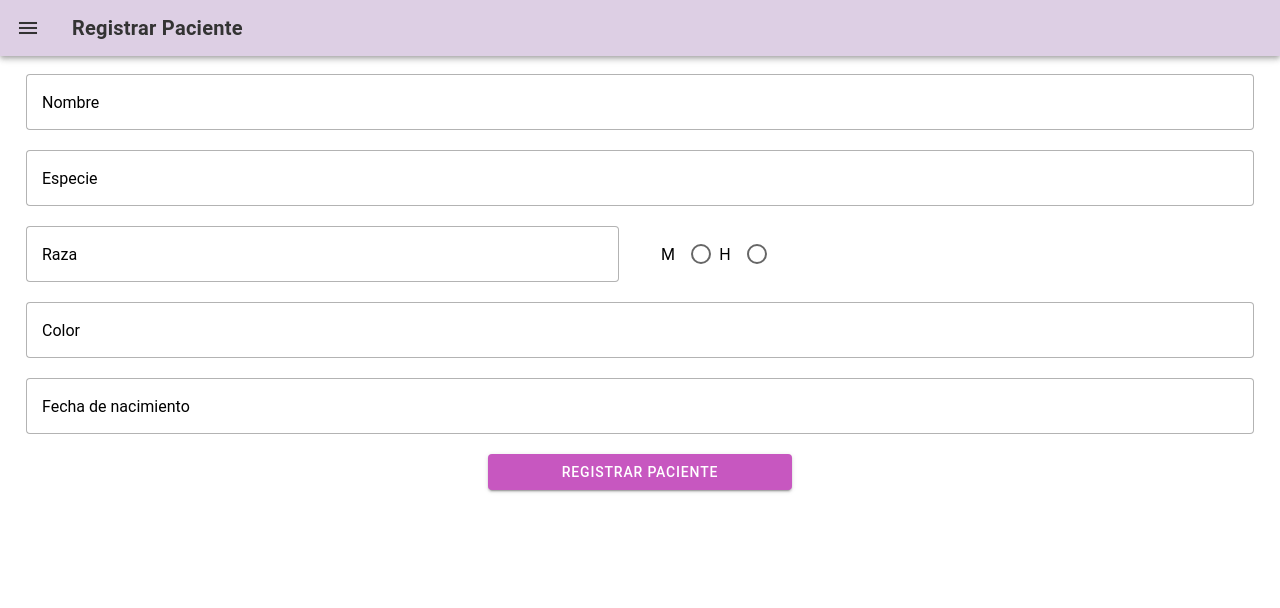
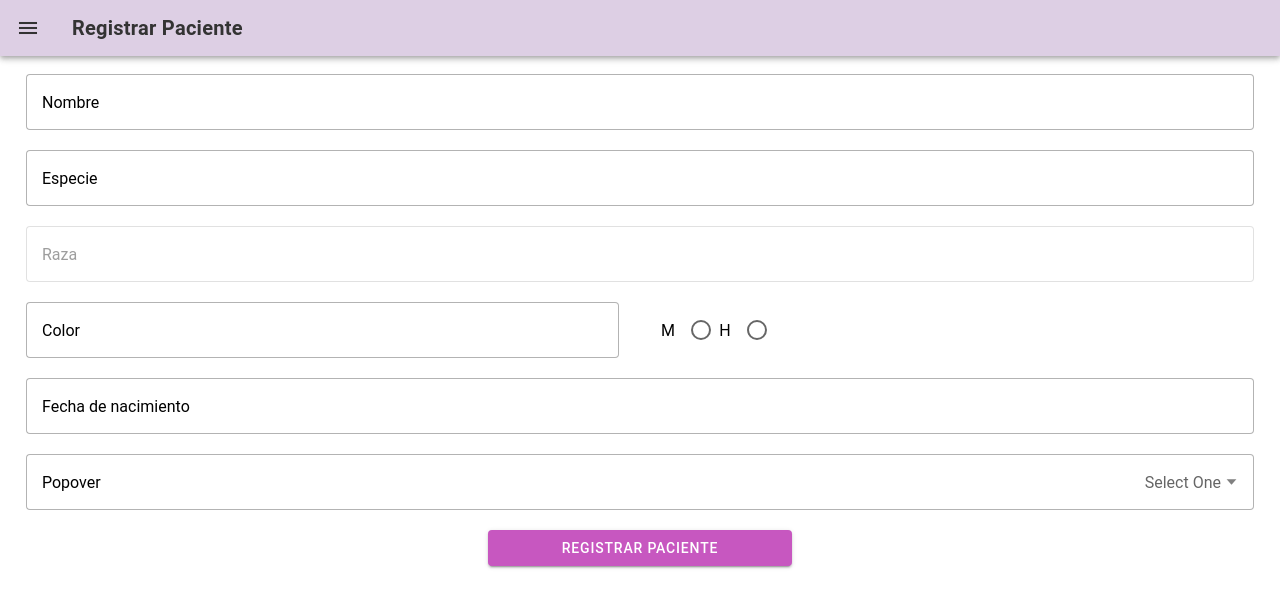
Before and after one commit to Paw-Solutions/GoVet, a React (Vite) app in the folder Frontend/: page /registro-paciente in a window 1280 px wide. Shown: the top 608 px of the page. Built offline with nearby package versions, Linux system fonts and the light colour scheme.

Commit message:
prueba seleccion y filtrado de especie y raza, testeo popover

```diff
--- a/Frontend/src/pages/registroPaciente.css
+++ b/Frontend/src/pages/registroPaciente.css
@@ -1,58 +1,105 @@
-/* Forzar que los labels se muestren completos */
+/* Evita que los labels flotantes se corten visualmente cuando están activos */
 ion-input .label-text-wrapper,
 ion-input .native-wrapper {
   overflow: visible !important;
 }
 
-/* Solución específica para evitar el recorte de labels flotantes */
+/* Configuración visual y espaciado de los inputs */
 ion-input {
-  --padding-top: 1.2rem;
-  /*Personalizacion de colores de los inputs*/
-  --highlight-color-focused: #87216c !important;
-  --placeholder-color: #c8a9da !important;
+  --padding-top: 1.2rem; /* Espacio superior para que el label flotante no se superponga */
+  --highlight-color-focused: #87216c !important; /* Color morado del borde cuando el input está enfocado */
+  --placeholder-color: #c8a9da !important; /* Color lila claro para el texto placeholder */
 }
 
+/* Altura mínima y visibilidad de los contenedores de input */
 ion-item {
-  --min-height: 3.5rem;
-  overflow: visible !important;
+  --min-height: 3.5rem; /* Altura mínima consistente para todos los inputs */
+  overflow: visible !important; /* Permite que las listas de sugerencias se muestren sobre otros elementos */
 }
 
-/* Hacer que el botón tenga el mismo ancho que los inputs y centrarlo */
+/* Estilo del botón principal de registro */
 .custom-button {
-  width: 19rem;
-  margin: 0 auto;
-  display: block;
-
-  --background: #c757c0 !important;
+  width: 19rem; /* Ancho fijo que coincide con el ancho de los inputs */
+  margin: 0 auto; /* Centrado horizontal automático */
+  display: block; /* Necesario para que el margin auto funcione */
+  --background: #c757c0 !important; /* Color de fondo morado personalizado */
 }
 
-/* Personalización del header */
+/* Estilo de la barra superior de navegación */
 ion-header ion-toolbar {
-  --background: #ddcfe4; /* Mismo color que la barra lateral */
-  --color: #333; /* Color del texto */
+  --background: #ddcfe4; /* Color lila suave que coincide con la barra lateral */
+  --color: #333; /* Color del texto oscuro para contraste */
 }
 
-/* Título del header */
+/* Configuración del título en el header */
 ion-header ion-title {
-  --color: #333;
-  font-weight: 600;
+  --color: #333; /* Color del texto del título */
+  font-weight: 600; /* Peso de fuente semi-bold para destacar */
 }
 
-/* Botón del menú en el header */
+/* Estilo del botón de menú hamburguesa */
 ion-header ion-menu-button {
-  --color: #333;
+  --color: #333; /* Color del ícono del menú */
 }
 
-/* Estilos para radio buttons con mayor distancia */
+/* Layout horizontal para radio buttons de sexo (Macho/Hembra) */
 .radio-group-spaced {
-  display: flex !important;
-  flex-direction: row !important;
-  gap: 0.01rem !important;
-  align-items: center !important;
-  justify-content: flex-start !important;
-  padding: 0.125rem 0 !important;
+  display: flex !important; /* Layout horizontal en lugar de vertical */
+  flex-direction: row !important; /* Dirección horizontal explícita */
+  gap: 0.01rem !important; /* Espacio mínimo entre elementos */
+  align-items: center !important; /* Alineación vertical centrada */
+  justify-content: flex-start !important; /* Alineación horizontal al inicio */
+  padding: 0.125rem 0 !important; /* Padding vertical mínimo */
 }
 
+/* Espaciado entre cada radio button */
 .radio-group-spaced ion-radio {
-  margin-right: 0.5rem !important;
+  margin-right: 0.5rem !important; /* Separación de 0.5rem entre radio buttons */
 }
+
+/* Contenedor para inputs con funcionalidad de búsqueda */
+.searchbar-container {
+  position: relative; /* Necesario para posicionar la lista de sugerencias */
+}
+
+/* Lista desplegable de sugerencias para especies y razas */
+.filter-list {
+  position: absolute; /* Posicionamiento absoluto respecto al contenedor */
+  top: 100%; /* Se posiciona justo debajo del input */
+  left: 0; /* Alineado al borde izquierdo del input */
+  right: 0; /* Se extiende hasta el borde derecho del input */
+  z-index: 1000; /* Aparece sobre otros elementos */
+  background: white; /* Fondo blanco para contrastar */
+  border: 0.0625rem solid #ddd; /* Borde gris claro de 1px */
+  border-radius: 0.25rem; /* Bordes redondeados sutiles */
+  max-height: 10rem; /* Altura máxima para máximo 4 elementos */
+  overflow-y: auto; /* Scroll vertical si es necesario */
+  box-shadow: 0 0.125rem 0.5rem rgba(0, 0, 0, 0.1); /* Sombra sutil */
+  margin: 0; /* Sin margen externo */
+}
+
+/* Estilo de cada elemento en la lista de sugerencias */
+.filter-list ion-item {
+  --border-width: 0 0 0.0625rem 0; /* Borde inferior de 1px */
+  --border-color: #eee; /* Color del borde muy claro */
+  --padding-start: 1rem; /* Padding izquierdo de 16px */
+  --padding-end: 1rem; /* Padding derecho de 16px */
+  min-height: 2.5rem; /* Altura mínima de cada elemento */
+  font-size: 0.875rem; /* Tamaño de fuente ligeramente menor */
+}
+
+/* Efecto hover para elementos de la lista */
+.filter-list ion-item:hover {
+  --background: #f5f5f5; /* Fondo gris claro al pasar el mouse */
+  cursor: pointer; /* Cursor de mano para indicar clickeable */
+}
+
+/* Quitar borde del último elemento */
+.filter-list ion-item:last-child {
+  --border-width: 0; /* Sin borde inferior en el último elemento */
+}
+
+/* Espaciado del texto dentro de cada sugerencia */
+.filter-list ion-label {
+  margin: 0.5rem 0; /* Margen vertical de 8px */
+}
--- a/Frontend/src/pages/registroPaciente.tsx
+++ b/Frontend/src/pages/registroPaciente.tsx
@@ -19,6 +19,7 @@ import {
   IonGrid,
   IonRow,
   IonCol,
+  IonSearchbar,
   IonToast,
 } from "@ionic/react";
 import "./registroPaciente.css";
@@ -37,6 +38,58 @@ const RegistroPaciente: React.FC = () => {
   const [showToast, setShowToast] = useState(false);
   const [toastMessage, setToastMessage] = useState("");
 
+  // Datos de especies y razas (a futuro vendrán de BD)
+  //Para conectar con base de datos en el futuro:
+  //Reemplazar especiesData y razasData con llamadas a API
+  //Agregar estados de loading
+  //implementar debounce para las búsquedas
+  //Manejar errores de red
+  const especiesData = [
+    { nombre: "Perro", id: "perro" },
+    { nombre: "Gato", id: "gato" },
+  ];
+
+  const razasData = {
+    perro: [
+      "Golden Retriever",
+      "Labrador",
+      "Pastor Alemán",
+      "Bulldog",
+      "Poodle",
+      "Chihuahua",
+      "Mestizo",
+    ],
+    gato: [
+      "Persa",
+      "Siamés",
+      "Maine Coon",
+      "Bengala",
+      "Ragdoll",
+      "British Shorthair",
+      "Mestizo",
+    ],
+  };
+
+  // Estados para el filtrado
+  const [especieQuery, setEspecieQuery] = useState("");
+  const [razaQuery, setRazaQuery] = useState("");
+  const [showEspecieList, setShowEspecieList] = useState(false);
+  const [showRazaList, setShowRazaList] = useState(false);
+
+  // Filtrar especies
+  const filteredEspecies = especiesData
+    .filter((especie) =>
+      especie.nombre.toLowerCase().includes(especieQuery.toLowerCase())
+    )
+    .slice(0, 4); // Limitar a 4 resultados
+
+  // Filtrar razas según la especie seleccionada
+  const filteredRazas = formData.especie
+    ? (razasData[formData.especie as keyof typeof razasData] || [])
+        .filter((raza) => raza.toLowerCase().includes(razaQuery.toLowerCase()))
+        .slice(0, 4) // Limitar a 4 resultados
+    : [];
+
   // Manejador de cambios en los inputs
   const handleInputChange = (e: any) => {
     const { name, value } = e.target;
@@ -44,6 +97,28 @@ const RegistroPaciente: React.FC = () => {
       ...prevState,
       [name]: value,
     }));
+  };
+
+  // Seleccionar especie
+  const selectEspecie = (especieId: string, especieNombre: string) => {
+    setFormData((prev) => ({
+      ...prev,
+      especie: especieId,
+      raza: "", // Limpiar raza cuando cambia la especie
+    }));
+    setEspecieQuery(especieNombre);
+    setShowEspecieList(false);
+    setRazaQuery(""); // Limpiar búsqueda de raza
+  };
+
+  // Seleccionar raza
+  const selectRaza = (raza: string) => {
+    setFormData((prev) => ({
+      ...prev,
+      raza: raza,
+    }));
+    setRazaQuery(raza);
+    setShowRazaList(false);
   };
 
   const registraPaciente = async () => {
@@ -99,53 +174,139 @@ const RegistroPaciente: React.FC = () => {
               <IonCol>
                 <IonItem lines="none">
                   <IonInput
+                    name="nombre"
                     label="Nombre"
                     type="text"
                     labelPlacement="floating"
                     fill="outline"
                     placeholder="Ej: copito"
+                    value={formData.nombre}
+                    onIonInput={handleInputChange}
                   ></IonInput>
                 </IonItem>
               </IonCol>
             </IonRow>
           </IonGrid>
-          {/* Input Especie*/}
+
+          {/* Input Especie con filtro*/}
+          <IonGrid>
+            <IonRow>
+              <IonCol>
+                <IonItem lines="none" className="searchbar-container">
+                  <IonInput
+                    label="Especie"
+                    labelPlacement="floating"
+                    fill="outline"
+                    placeholder="Buscar especie..."
+                    value={especieQuery}
+                    onIonInput={(e) => {
+                      setEspecieQuery(e.detail.value!);
+                      setShowEspecieList(true);
+                    }}
+                    onIonFocus={() => setShowEspecieList(true)}
+                  />
+                </IonItem>
+                {showEspecieList &&
+                  especieQuery &&
+                  filteredEspecies.length > 0 && (
+                    <IonList className="filter-list">
+                      {filteredEspecies.map((especie) => (
+                        <IonItem
+                          key={especie.id}
+                          button
+                          onClick={() =>
+                            selectEspecie(especie.id, especie.nombre)
+                          }
+                        >
+                          <IonLabel>{especie.nombre}</IonLabel>
+                        </IonItem>
+                      ))}
+                    </IonList>
+                  )}
+              </IonCol>
+            </IonRow>
+          </IonGrid>
+
+          {/* Input Raza con filtro*/}
+          <IonGrid>
+            <IonRow>
+              <IonCol>
+                <IonItem lines="none" className="searchbar-container">
+                  <IonInput
+                    label="Raza"
+                    labelPlacement="floating"
+                    fill="outline"
+                    placeholder={
+                      formData.especie
+                        ? "Buscar raza..."
+                        : "Primero selecciona una especie"
+                    }
+                    value={razaQuery}
+                    disabled={!formData.especie} // Deshabilitado si no hay especie
+                    onIonInput={(e) => {
+                      if (formData.especie) {
+                        // Solo funciona si hay especie
+                        setRazaQuery(e.detail.value!);
+                        setShowRazaList(true);
+                      }
+                    }}
+                    onIonFocus={() => {
+                      if (formData.especie) {
+                        // Solo se abre la lista si hay especie
+                        setShowRazaList(true);
+                      }
+                    }}
+                  />
+                </IonItem>
+                {showRazaList &&
+                  razaQuery &&
+                  formData.especie &&
+                  filteredRazas.length > 0 && (
+                    <IonList className="filter-list">
+                      {filteredRazas.map((raza) => (
+                        <IonItem
+                          key={raza}
+                          button
+                          onClick={() => selectRaza(raza)}
+                        >
+                          <IonLabel>{raza}</IonLabel>
+                        </IonItem>
+                      ))}
+                    </IonList>
+                  )}
+              </IonCol>
+            </IonRow>
+          </IonGrid>
+
+          {/* Input Color y sexo*/}
           <IonGrid>
             <IonRow>
               <IonCol>
                 <IonItem lines="none">
                   <IonInput
-                    label="Especie"
+                    name="color"
+                    label="Color"
                     type="text"
                     labelPlacement="floating"
                     fill="outline"
-                    placeholder="Ej: Perro"
-                  ></IonInput>
-                </IonItem>
-              </IonCol>
-            </IonRow>
-          </IonGrid>
-          {/* Input Raza y Sexo*/}
-          <IonGrid>
-            <IonRow>
-              <IonCol>
-                <IonItem lines="none">
-                  <IonInput
-                    label="Raza"
-                    type="text"
-                    labelPlacement="floating"
-                    fill="outline"
-                    placeholder="Ej: Golden Retriever"
+                    placeholder="Ej: Naranja demoniaco"
+                    value={formData.color}
+                    onIonInput={handleInputChange}
                   ></IonInput>
                 </IonItem>
               </IonCol>
               <IonCol>
                 <IonItem lines="none">
-                  <IonRadioGroup className="radio-group-spaced">
+                  <IonRadioGroup
+                    className="radio-group-spaced"
+                    value={formData.sexo}
+                    onIonChange={(e) =>
+                      setFormData((prev) => ({ ...prev, sexo: e.detail.value }))
+                    }
+                  >
                     <IonRadio slot="start" value="macho">
                       M
                     </IonRadio>
-
                     <IonRadio slot="start" value="hembra">
                       H
                     </IonRadio>
@@ -154,34 +315,42 @@ const RegistroPaciente: React.FC = () => {
               </IonCol>
             </IonRow>
           </IonGrid>
-          {/* Input Color*/}
-          <IonGrid>
-            <IonRow>
-              <IonCol>
-                <IonItem lines="none">
-                  <IonInput
-                    label="Color"
-                    type="tel"
-                    labelPlacement="floating"
-                    fill="outline"
-                    placeholder="Ej: Naranja demoniaco"
-                  ></IonInput>
-                </IonItem>
-              </IonCol>
-            </IonRow>
-          </IonGrid>
+
           {/* Input Fecha de nacimiento*/}
           <IonGrid>
             <IonRow>
               <IonCol>
                 <IonItem lines="none">
                   <IonInput
+                    name="fechaNacimiento"
                     label="Fecha de nacimiento"
                     type="date"
                     labelPlacement="floating"
                     fill="outline"
                     placeholder="Ej: dd-mm-aaaa"
+                    value={formData.fechaNacimiento}
+                    onIonInput={handleInputChange}
                   ></IonInput>
+                </IonItem>
+              </IonCol>
+            </IonRow>
+          </IonGrid>
+
+          {/*select de prueba */}
+          <IonGrid>
+            <IonRow>
+              <IonCol>
+                <IonItem lines="none">
+                  <IonSelect
+                    label="Popover"
+                    fill="outline"
+                    interface="popover"
+                    placeholder="Select One"
+                  >
+                    <IonSelectOption value="brown">Brown</IonSelectOption>
+                    <IonSelectOption value="blonde">Blonde</IonSelectOption>
+                    <IonSelectOption value="red">Red</IonSelectOption>
+                  </IonSelect>
                 </IonItem>
               </IonCol>
             </IonRow>
```
